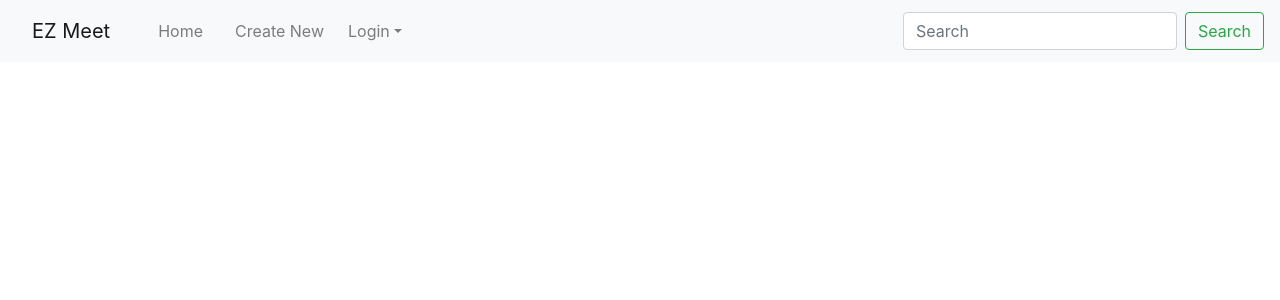
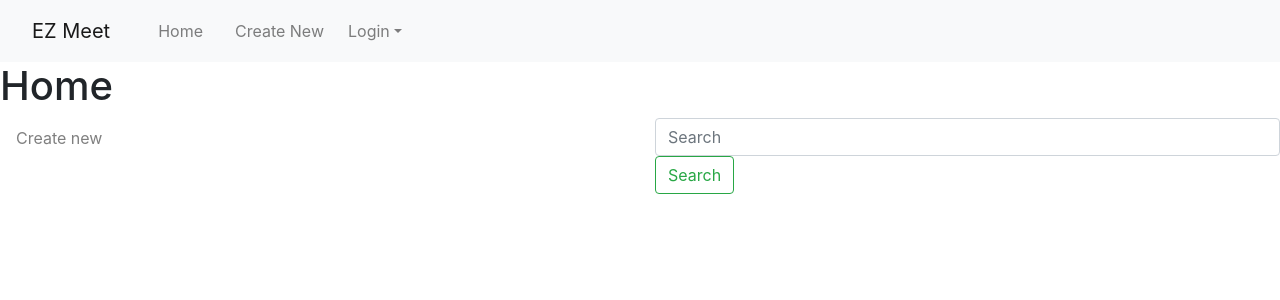
Before and after one commit to derricklam04/ez-meet-app, a React (Create React App) app in the folder my-app/: page / in a window 1280 px wide. Shown: the top 300 px of the page. Built offline with nearby package versions, Linux system fonts and the light colour scheme.

Commit message:
view plan setup

```diff
--- a/my-app/src/Components/NavBar.js
+++ b/my-app/src/Components/NavBar.js
@@ -1,6 +1,8 @@
 import { Navbar, Nav, Form, FormControl, Button, NavDropdown } from 'react-bootstrap';
 import {BrowserRouter as Router, Switch, Route, Link } from 'react-router-dom';
 import CreateGrid from '../Pages/CreateGrid.component';
+import ViewGrid from '../Pages/ViewGrid.component';
+import Home from '../Pages/Home'
 
 export function NavBar(){
     return(
@@ -21,15 +23,18 @@ export function NavBar(){
                             <NavDropdown.Item href="#action/3.4">Sign Out</NavDropdown.Item>
                         </NavDropdown>
                         </Nav>
-                        <Form inline>
-                        <FormControl type="text" placeholder="Search" className="mr-sm-2" />
-                        <Button variant="outline-success">Search</Button>
-                        </Form>
+
                     </Navbar.Collapse>
                 </Navbar>
                 <Switch>
                     <Route path="/create">
                         <CreateGrid></CreateGrid>
+                    </Route>
+                    <Route exact path="/">
+                        <Home></Home>
+                    </Route>
+                    <Route path="/plans/:id">
+                        <ViewGrid></ViewGrid>
                     </Route>
                 </Switch>
             </Router>
--- a/my-app/src/Pages/CreateGrid.component.js
+++ b/my-app/src/Pages/CreateGrid.component.js
@@ -38,19 +38,19 @@ export default function CreateGrid() {
     }
 
     const handleTypeChange = (event) => {
-        console.log(event);
+        // console.log(event);
         setUserInput({"calenderType":event});
     }
     const handleZoneChange = (event) => {
-        console.log(event);
+        // console.log(event);
         setUserInput({"timeZone":event});
     }
     const handleDaysChange = (days) => {
-        console.log(days);
+        // console.log(days);
         setUserInput({"daysOfWeek": days});
     }
     const handleIntervalChange = (event) =>{
-        console.log(event);
+        // console.log(event);
         setUserInput({"timeInterval":event});
     }
     const handleTimeChange = (selectedInterval) =>{
@@ -58,7 +58,7 @@ export default function CreateGrid() {
         let start = selectedInterval[0].toLocaleTimeString();
         let end = selectedInterval[1].toLocaleTimeString();
 
-        console.log(start,end);
+        // console.log(start,end);
 
         setUserInput({"startTime":start});
         setUserInput({"endTime":end});
@@ -71,12 +71,12 @@ export default function CreateGrid() {
         console.log(userInput);
 
         axios.post('http://localhost:5000/plans/add', userInput)
-            .then(res => console.log(res.data))
+            .then(res => {
+                console.log(res.data)
+                window.location=`/plans/${res.data}`
+            })
             .catch(err => console.log(err));
-
-        // window.location = '/view/:id'
     }
-
 
 
     return (
--- a/my-app/src/Pages/Home.js
+++ b/my-app/src/Pages/Home.js
@@ -1,8 +1,53 @@
+import {BrowserRouter as Router, Switch, Route, Link, Redirect } from 'react-router-dom';
+import { Form, FormControl, Button, Row, Col} from 'react-bootstrap';
+import {useState} from 'react';
+import axios from 'axios';
 
-export function Home() {
-    return (
-        <div className="Home">
-            <h1>EZ-Met</h1>
-        </div>
-    );
+export default function Home() {
+    const [code, setCode] = useState("");
+    // const [planFound, setPlan] = useState(null);
+
+    const handleSearch = (event) => {
+        event.preventDefault();
+
+        axios.get(`http://localhost:5000/plans/${code}`)
+            .then(res => {
+                console.log(res.data);
+                window.location=`/plans/${code}`;
+                // setPlan(res.data);
+
+            })
+            .catch( err => console.log(err));
+
+    }
+    const handleChange = (event) => {
+        setCode(event.target.value);
+    }
+
+    // if (planFound !== null){
+    //     return(
+    //         < Redirect to={{pathname:`/plans/${code}`, state: {plan: planFound}}} />
+    //     );
+    // }
+    // else{
+        return (
+            <div className="Home">
+                <h1>Home</h1>
+                <Row>
+                    <Col>
+                    <Link to="/create">Create new</Link>
+                    </Col>
+                    <Col>
+                    <Form onSubmit={handleSearch}>
+                        <Form.Control type="text" placeholder="Search" value={code} onChange={handleChange}/>
+                        <Button type="submit" variant="outline-success">Search</Button>
+                    </Form>
+                    </Col>
+                </Row>
+
+
+
+            </div>
+        );
+
 };
--- a/my-app/src/Pages/ViewGrid.component.js
+++ b/my-app/src/Pages/ViewGrid.component.js
@@ -1,5 +1,37 @@
+import {useLocation, Link} from 'react-router-dom';
+import axios from 'axios';
+import {useState, useEffect} from 'react';
+
 export default function ViewGrid() {
-    return (
-        <h1>View Grid</h1>
-    )
+    const [plan, setPlan] = useState(null);
+    const [address,setAddress] = useState(useLocation());
+    const [id, setId] = useState(address.pathname.substring(address.pathname.lastIndexOf('/')+1));
+
+
+    useEffect(()=>{
+        console.log(id);
+        axios.get(`http://localhost:5000/plans/${id}`)
+            .then(res => {
+                setPlan(res.data);
+                console.log(res.data);
+            })
+            .catch( err => console.log(err));
+    }, []);
+
+
+    if (plan === null){
+        return(
+            <h2>Error: {id} not found</h2>
+        )
+    }else{
+        return (
+            <div>
+                <h1>View Plan</h1>
+                <div>
+                    {plan._id}
+                </div>
+            </div>
+
+        )
+    }
 }
```
Also changed, not shown: 1 other file (tests, documents, lock files or other folders).
